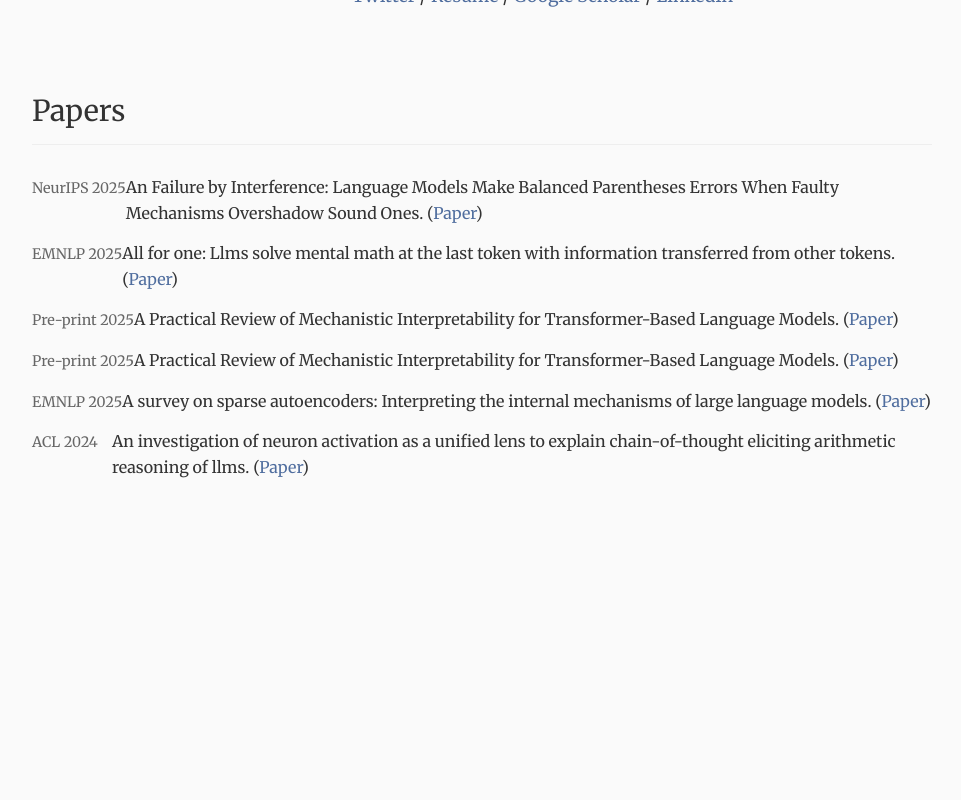
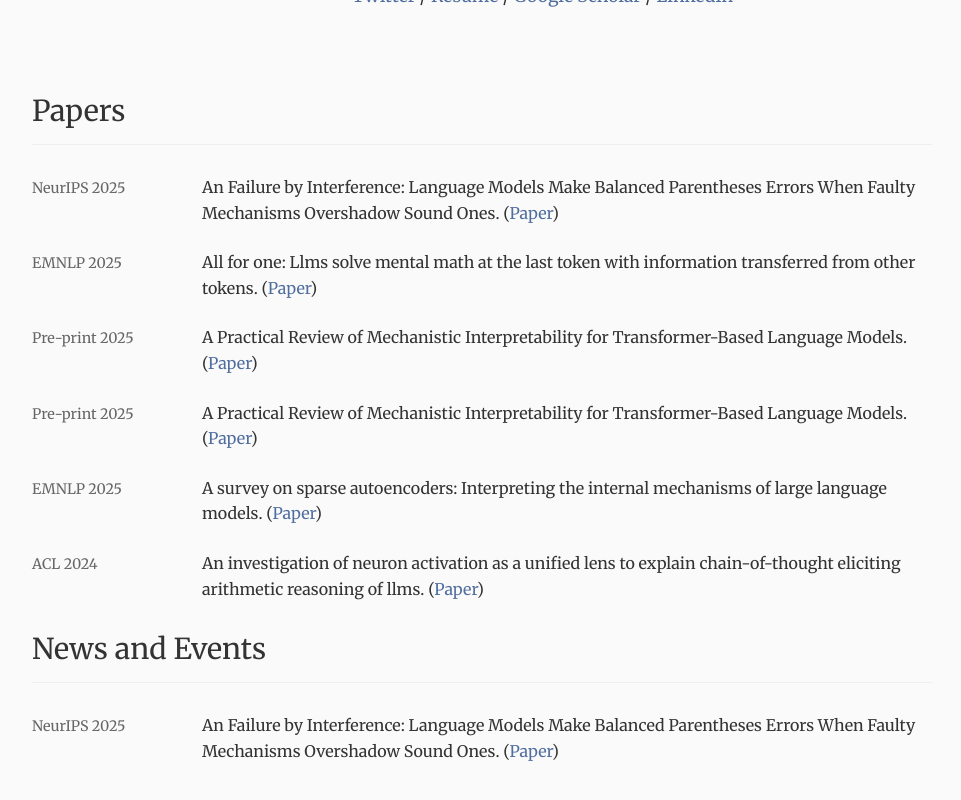
Before and after one commit to Dakingrai/testwebsite.github.io, a Jekyll site: the page built from index.md, in a window 1280 px wide, cut to the strip 475-1303 px from the top of the page. Shown: the top 800 px of the strip, without its empty margins (158-1119 px from the left). Built offline with Jekyll 4.4.1, drawn with Linux system fonts in a browser that asks for light colours; before the commit the page ends 1010 px from its top, so only the background shows below that.

Commit message:
css updated!

```diff
--- a/assets/css/style.css
+++ b/assets/css/style.css
@@ -74,20 +74,28 @@ h2 {
 }
 
 .paper-item {
-    display: flex;
-    margin-bottom: 15px;
+    display: flex;         /* Enables side-by-side layout */
+    align-items: baseline; /* Aligns text perfectly on the first line */
+    margin-bottom: 24px;   /* Adds breathing room between papers */
 }
 
 .paper-date {
-    min-width: 80px;
-    font-feature-settings: "tnum"; /* Tabular numbers for alignment */
-    color: #666;
-    font-size: 0.9rem;
-    padding-top: 2px;
+    flex: 0 0 150px;       /* FORCE width to 150px. Won't shrink. */
+    padding-right: 20px;   /* Gap between date and title */
+
+    color: #666;           /* Grey color for date */
+    font-size: 0.9rem;     /* Slightly smaller text */
+    font-weight: 500;      /* Make it readable */
 }
 
 .paper-details {
-    flex: 1;
+    flex: 1;               /* Takes up all remaining space */
+}
+
+/* Optional: Make the title bold or normal */
+.paper-title {
+    color: #111;
+    font-weight: 400; /* Use 700 if you want bold titles */
 }
 
 /* Responsive for mobile */
--- a/index.md
+++ b/index.md
@@ -66,3 +66,13 @@ title: Home
     An investigation of neuron activation as a unified lens to explain chain-of-thought eliciting arithmetic reasoning of llms. (<a href="https://arxiv.org/pdf/2406.12288?">Paper</a>)
   </div>
 </div>
+
+
+## News and Events
+
+<div class="paper-item">
+  <div class="paper-date">NeurIPS 2025</div>
+  <div class="paper-details">
+    An Failure by Interference: Language Models Make Balanced Parentheses Errors When Faulty Mechanisms Overshadow Sound Ones. (<a href="https://arxiv.org/pdf/2507.00322">Paper</a>)
+  </div>
+</div>
```
